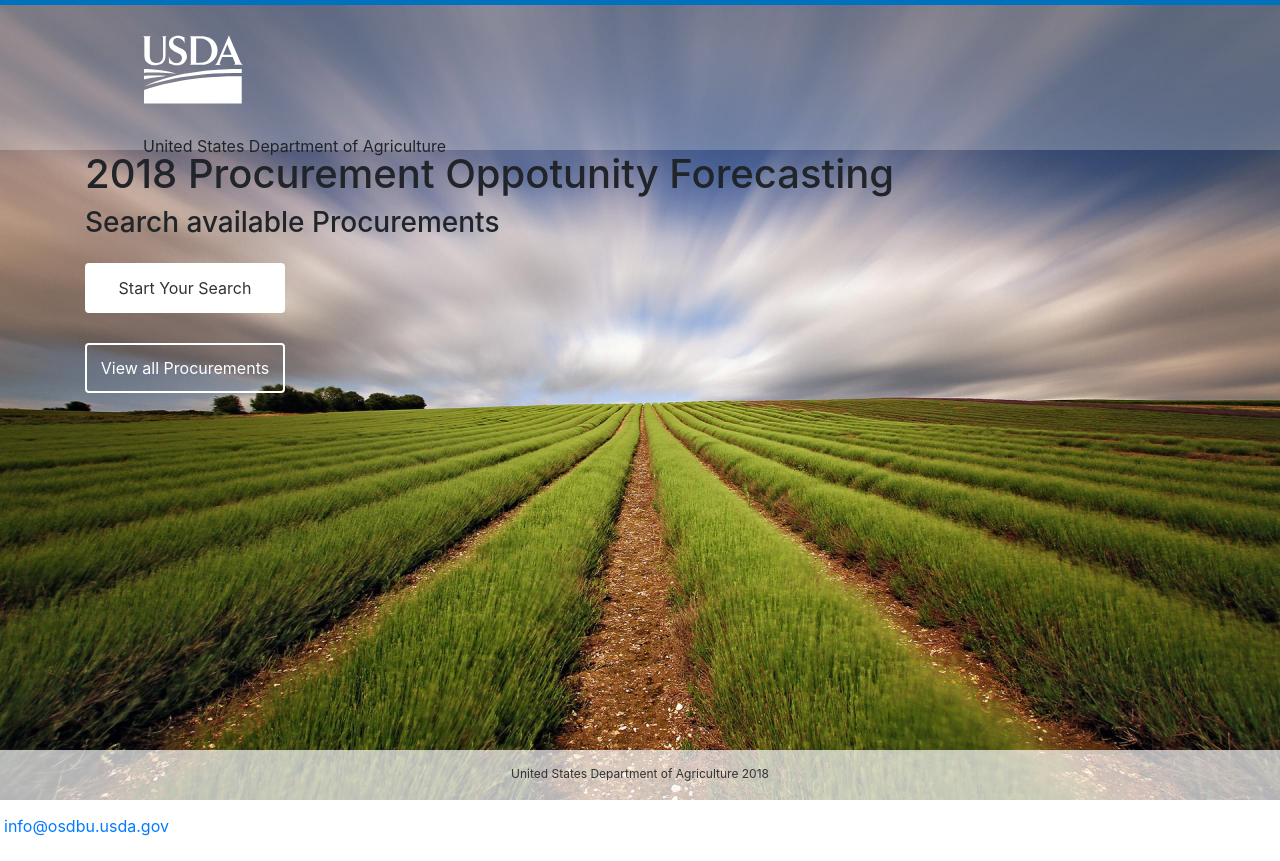
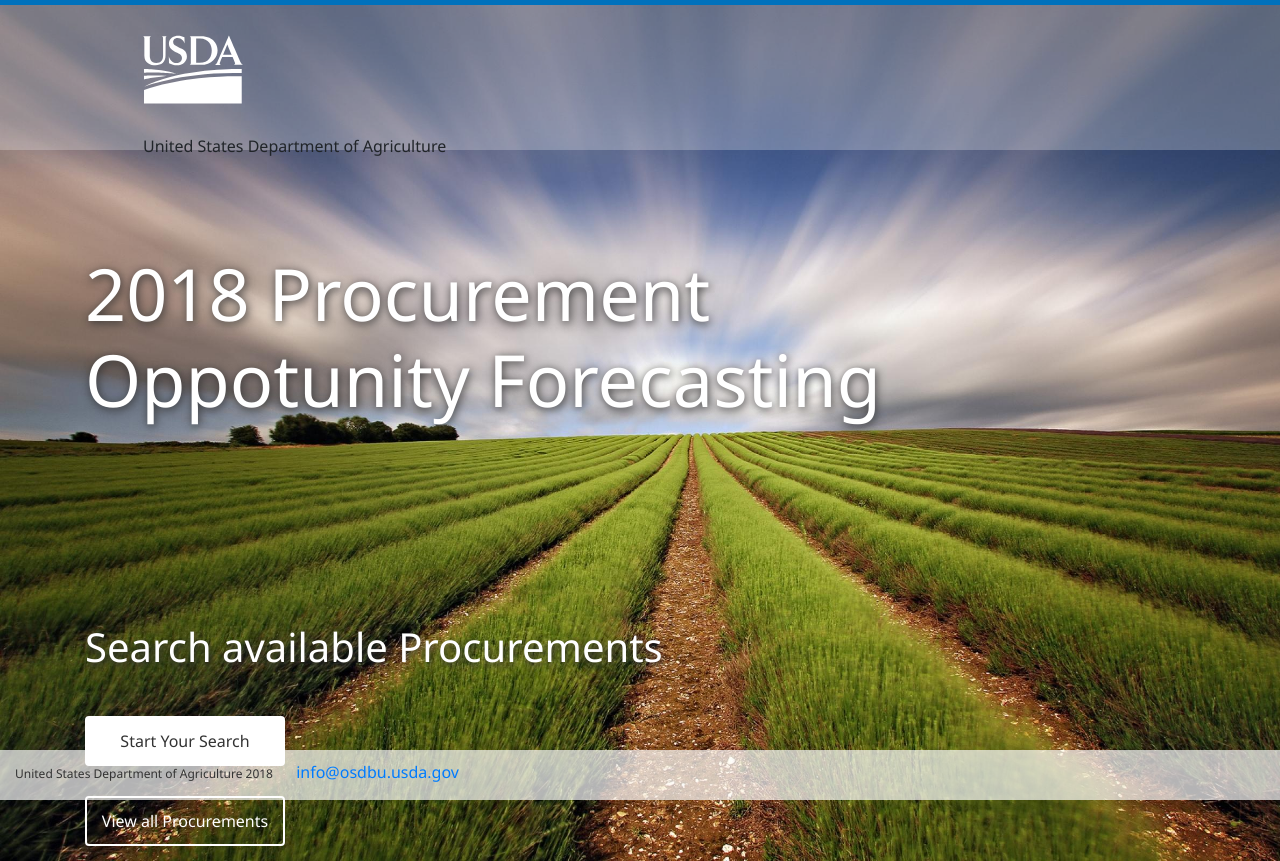
Before and after one commit to REagle14/first-app, a plain HTML site: page index.html in a window 1280 px wide. Before the commit the page ends 800 px from the top, so only its background shows below. Drawn offline with Linux system fonts and the light colour scheme.

Commit message:
Splash body updates

```diff
--- a/css/pfs-styles.css
+++ b/css/pfs-styles.css
@@ -4,20 +4,35 @@ body {
     background-image: url("../img/background.jpg");
     background-repeat: no-repeat;
     background-size: cover;
+    font-family: 'Segoe UI', Tahoma, Geneva, Verdana, sans-serif;
     padding-top: 150px;
 }
 
 .pfs-splash-h1 {
     color: #fff;
+    font-size: 4.5rem;
+    font-weight: 100;
+    margin-top: 100px;
+    margin-bottom: 200px;
+    text-shadow: 1px 2px 10px #333;
 }
 .pfs-splash-h3 {
     color: #fff;
+    font-size: 2.5rem;
+    font-weight: 100;
+    margin-bottom: 30px;
+    text-shadow: 1px 3px 6px #333;
 }
 
 .pfs-header {
     background-color: rgba(255, 255, 255, .25);
     border-top: 5px solid #0071bc;
     height: 150px;
+}
+
+.pfs-header-img {
+    display: inline-block;
+    color: #fff;
 }
 
 .pfs-header-container {
@@ -39,6 +54,7 @@ body {
 }
 
 .pfs-footer p {
+    display: inline-block;
     font-size: .75rem;
     padding: 15px;
 }
--- a/index.html
+++ b/index.html
@@ -29,8 +29,8 @@
 	</header>
 
 	<div class="container">
-		<h1>2018 Procurement Oppotunity Forecasting</h1>
-		<h3>Search available Procurements</h3>
+		<h1 class="pfs-splash-h1">2018 Procurement<br> Oppotunity Forecasting</h1>
+		<h3 class="pfs-splash-h3">Search available Procurements</h3>
 
 		<div>
 			<button class="btn pfs-btn-primary">Start Your Search</button>
```
